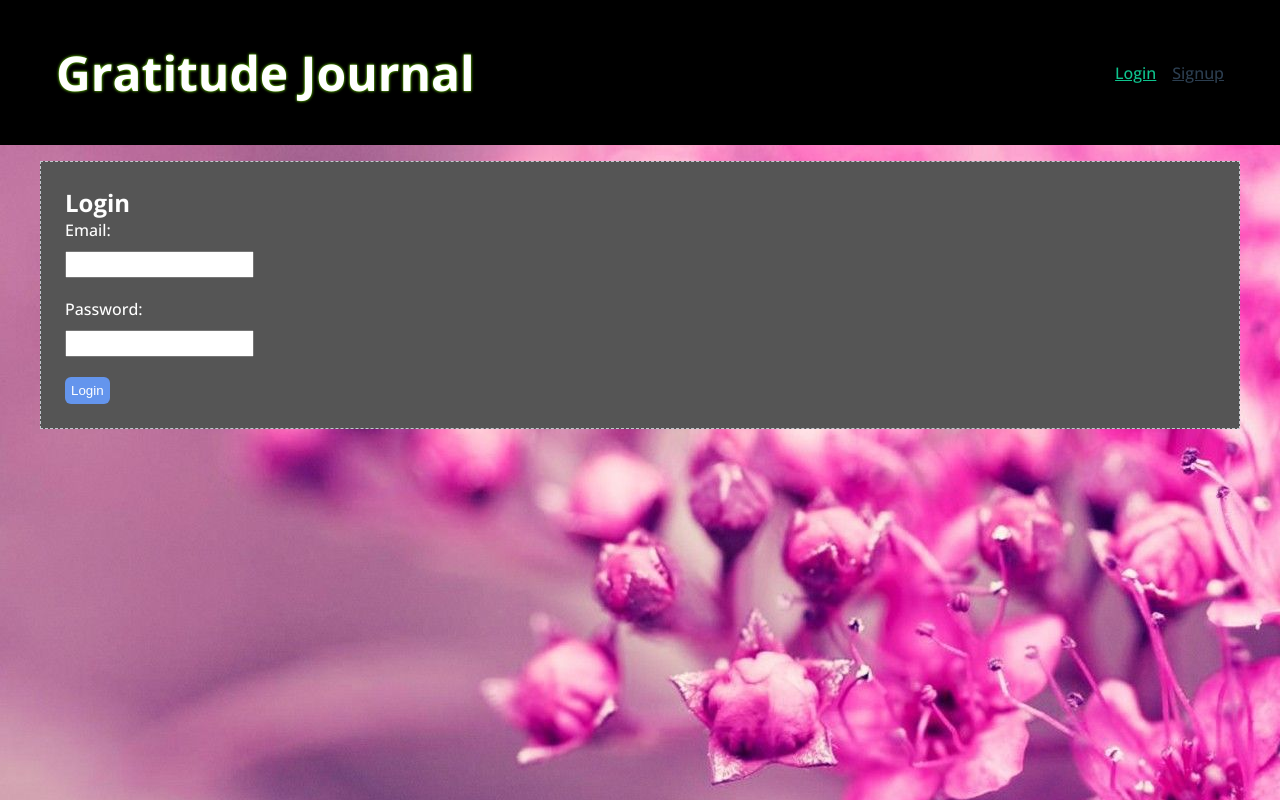
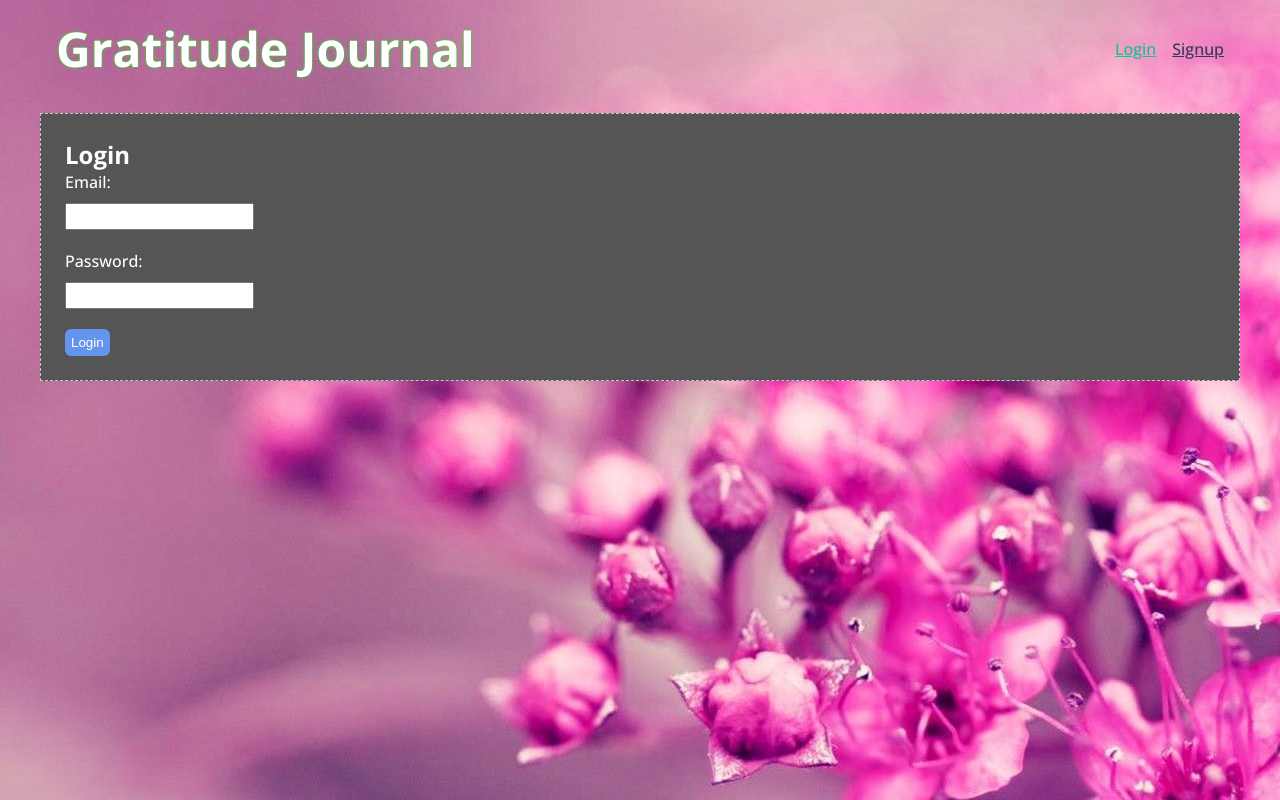
Before and after one commit to raresample/gratitude-journal, a Vue app: page /login in a window 1280 px wide. Built offline with nearby package versions, Linux system fonts and the light colour scheme; no server answers; a web font is replaced by a local one.

Commit message:
Navbar padding perfected

```diff
--- a/src/components/Navbar.vue
+++ b/src/components/Navbar.vue
@@ -52,7 +52,7 @@ export default {
 
 <style>
 .navbar {
-  background: black;
+  /* background: black; */
 }
 
 nav {
@@ -66,7 +66,7 @@ nav {
 nav h1 {
   margin-right: auto;
   margin-bottom: 0;
-  text-shadow: 0 0 3px chartreuse
+  text-shadow: 0 0 3px lime
 }
 nav a {
   margin-left: 16px;
@@ -96,7 +96,7 @@ nav + p {
 
 @media (min-width: 50rem) {
   .navbar {
-    padding: 1.5rem;
+    /* padding: 1.5rem; */
   }
 
   h1 {
```
